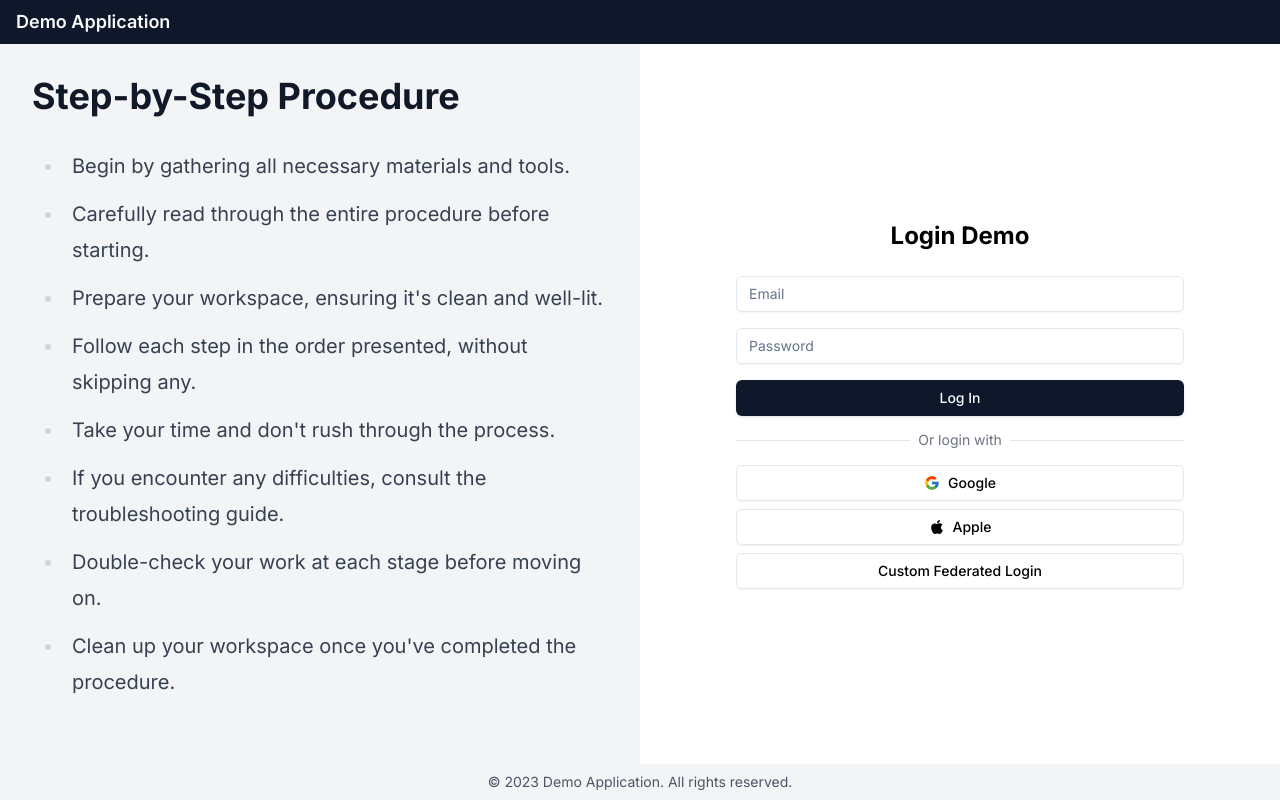
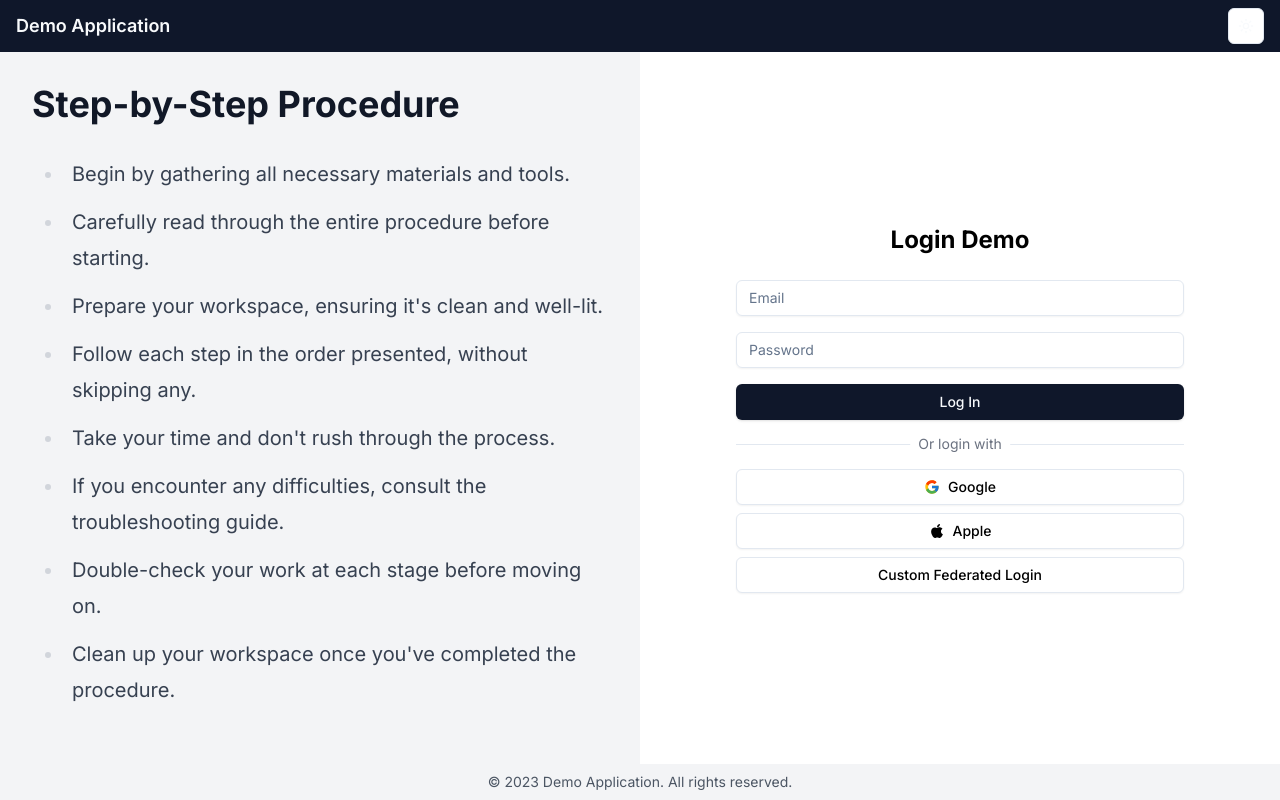
Before and after one commit to rudgal/id-austria-demo, a Next.js app: page / in a window 1280 px wide. Built offline with nearby package versions, Linux system fonts and the light colour scheme.

Commit message:
include Themeprovider again

```diff
--- a/src/app/layout.tsx
+++ b/src/app/layout.tsx
@@ -1,6 +1,7 @@
 import '@/styles/globals.css';
 import { Inter } from 'next/font/google';
 import { isDevMode } from '@/util/utils';
+import { ThemeProvider } from '@/components/theme-provider';
 
 const inter = Inter({ subsets: ['latin'] });
 
@@ -13,10 +14,9 @@ export default function RootLayout({ children }: { children: React.ReactNode })
   return (
     <html lang="en">
       <body className={`${inter.className} ${isDevMode() ? 'responsive-breakpoints-debug' : ''}`}>
-        {/*<ThemeProvider attribute="class" defaultTheme="system" enableSystem disableTransitionOnChange>*/}
-        {/*  {children}*/}
-        {/*</ThemeProvider>*/}
-        {children}
+        <ThemeProvider attribute="class" defaultTheme="system" enableSystem disableTransitionOnChange>
+          {children}
+        </ThemeProvider>
       </body>
     </html>
   );
--- a/src/components/demo-header.tsx
+++ b/src/components/demo-header.tsx
@@ -1,9 +1,12 @@
+import { ModeToggle } from '@/components/mode-toggle';
+
 export function DemoHeader() {
   return (
-    <header className="bg-slate-900 text-slate-50 py-2 dark:bg-slate-50 dark:text-slate-900">
-      <div className="container mx-auto px-4">
+    <header className="bg-slate-900 py-2 text-slate-50 dark:bg-slate-50 dark:text-slate-900">
+      <div className="mx-auto flex items-center justify-between px-4">
         <h1 className="text-lg font-semibold">Demo Application</h1>
+        <ModeToggle />
       </div>
     </header>
-  )
+  );
 }
```
